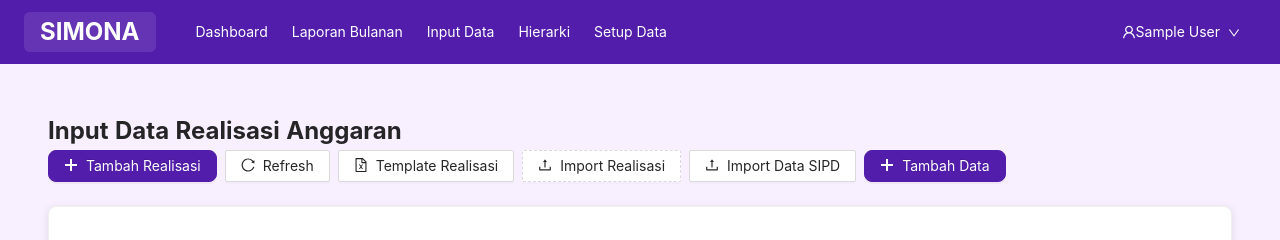
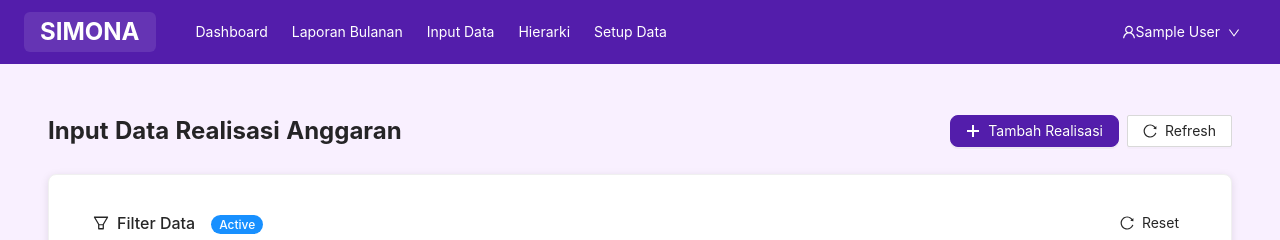
Before and after one commit to aliefneutron/realisasi_anggaran, a React (Create React App) app: page /detail in a window 1280 px wide. Shown: the top 240 px of the page. Built offline with nearby package versions, Linux system fonts and the light colour scheme; no server answers; the database is empty; sample sign-in values are in the browser's storage; the HTML template or start-up script is replaced by a standard one.

Commit message:
ui: hilangkan tombol import dan tambah data di halaman input realisasi

```diff
--- a/src/pages/DetailPage.jsx
+++ b/src/pages/DetailPage.jsx
@@ -310,50 +310,6 @@ const DetailPage = () => {
               Refresh
             </Button>
 
-            <Button
-              icon={<FileExcelOutlined />}
-              onClick={handleDownloadRealizationTemplate}
-            >
-              Template Realisasi
-            </Button>
-
-            <Upload
-              name="file_realisasi"
-              accept=".xlsx, .xls"
-              showUploadList={false}
-              beforeUpload={handleImportRealization}
-              customRequest={({ file, onSuccess }) => {
-                setTimeout(() => { onSuccess("ok"); }, 0);
-              }}
-            >
-              <Button type="dashed" icon={<UploadOutlined />}>
-                Import Realisasi
-              </Button>
-            </Upload>
-
-            <Upload
-              name="file"
-              accept=".xlsx, .xls"
-              showUploadList={false}
-              beforeUpload={handleImport}
-              customRequest={({ file, onSuccess }) => { // Dummy request
-                setTimeout(() => {
-                  onSuccess("ok");
-                }, 0);
-              }}
-            >
-              <Button icon={<UploadOutlined />}>
-                Import Data SIPD
-              </Button>
-            </Upload>
-
-            <Button
-              type="primary"
-              icon={<PlusOutlined />}
-              onClick={handleAdd}
-            >
-              Tambah Data
-            </Button>
           </Space>
         </Col>
       </Row>
```
